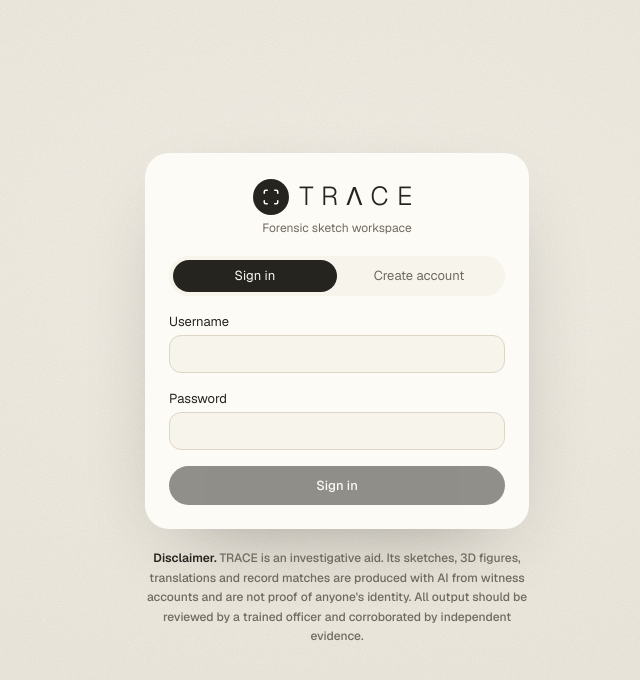
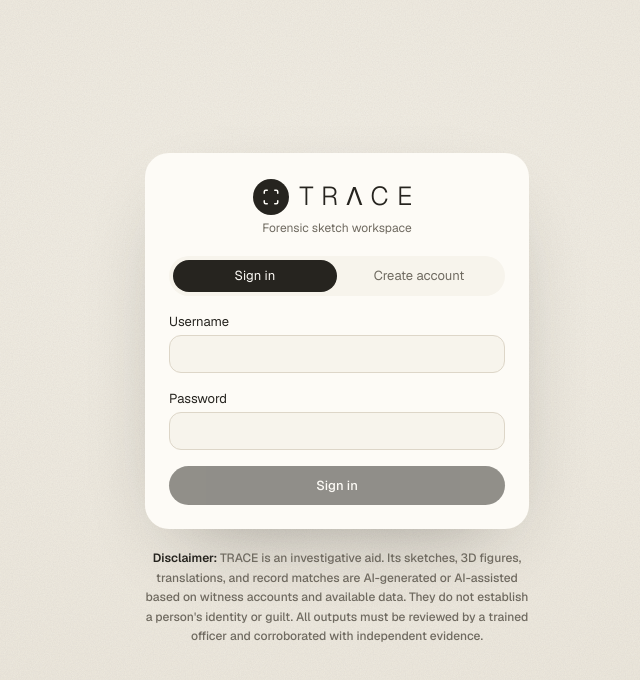
Before and after one commit to vinay3254/forensic-sketch-ai-v2, a React (Vite) app in the folder frontend/: page /login in a window 1280 px wide. Shown: the top 680 px of the page, without its empty margins (303-943 px from the left). Built offline with nearby package versions, Linux system fonts and the light colour scheme.

Commit message:
docs(login): new disclaimer wording (AI-generated or AI-assisted; does not establish identity or guilt)

```diff
--- a/frontend/src/pages/LoginPage.tsx
+++ b/frontend/src/pages/LoginPage.tsx
@@ -123,9 +123,10 @@ export default function LoginPage() {
         </button>
       </form>
       <p className="max-w-sm text-center text-[12px] font-medium leading-relaxed text-muted">
-        <span className="font-semibold text-ink">Disclaimer.</span> TRACE is an investigative aid. Its sketches, 3D figures,
-        translations and record matches are produced with AI from witness accounts and are not proof of anyone's
-        identity. All output should be reviewed by a trained officer and corroborated by independent evidence.
+        <span className="font-semibold text-ink">Disclaimer:</span> TRACE is an investigative aid. Its sketches, 3D figures,
+        translations, and record matches are AI-generated or AI-assisted based on witness accounts and available data.
+        They do not establish a person's identity or guilt. All outputs must be reviewed by a trained officer and
+        corroborated with independent evidence.
       </p>
     </div>
   )
```
Also changed, not shown: 1 other file (tests, documents, lock files or other folders).
